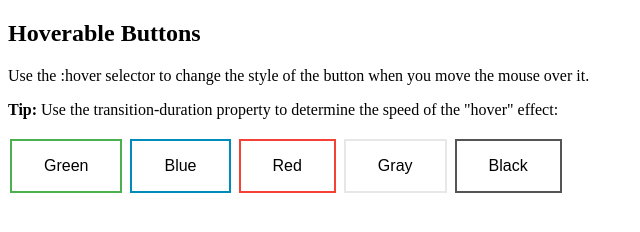
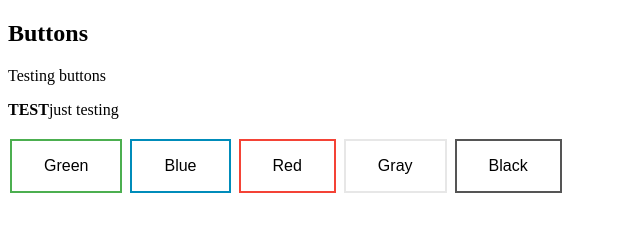
Before and after one commit to M0rningty/testing_site, a plain HTML site: page index.html in a window 1280 px wide. Shown: the whole page, without its empty margins (0-640 px from the left). Drawn offline with Linux system fonts and the light colour scheme.

Commit message:
Update index.html

```diff
--- a/index.html
+++ b/index.html
@@ -71,10 +71,10 @@
   </head>
   <body>
 
-  <h2>Hoverable Buttons</h2>
+  <h2>Buttons</h2>
 
-  <p>Use the :hover selector to change the style of the button when you move the mouse over it.</p>
-  <p><strong>Tip:</strong> Use the transition-duration property to determine the speed of the "hover" effect:</p>
+  <p>Testing buttons</p>
+  <p><strong>TEST</strong>just testing</p>
 
   <button class="button button1">Green</button>
   <button class="button button2">Blue</button>
```
